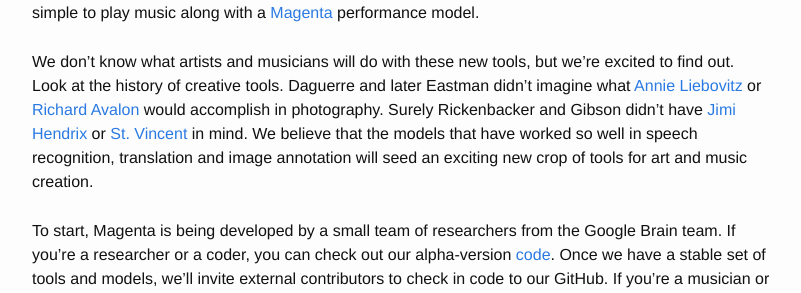
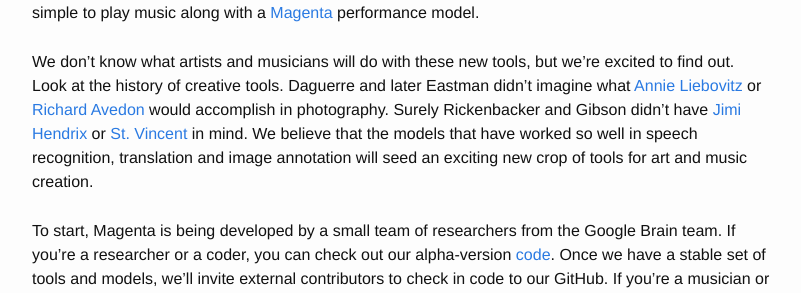
Before and after one commit to magenta/magenta, a Jekyll site: the page built from _posts/2016-06-01-welcome-to-magenta.markdown, in a window 1280 px wide and 900 px high, scrolled down 525 px. Shown: the part 159-452 px from the top of the window, without its empty margins (238-1039 px from the left). Built offline with Jekyll 4.4.1, drawn with Linux system fonts in a browser that asks for light colours.

Commit message:
Update 2016-06-01-welcome-to-magenta.markdown

```diff
--- a/_posts/2016-06-01-welcome-to-magenta.markdown
+++ b/_posts/2016-06-01-welcome-to-magenta.markdown
@@ -41,7 +41,7 @@
 but we're excited to find out. Look at the history of creative
 tools. Daguerre and later Eastman didn’t imagine what [Annie
 Liebovitz](https://en.wikipedia.org/wiki/Annie_Leibovitz) or [Richard
-Avalon](https://en.wikipedia.org/wiki/Richard_Avalon) would accomplish
+Avedon](https://en.wikipedia.org/wiki/Richard_Avedon) would accomplish
 in photography. Surely Rickenbacker and Gibson didn’t have [Jimi
 Hendrix](https://en.wikipedia.org/wiki/Jimi_Hendrix) or
 [St. Vincent](https://en.wikipedia.org/wiki/St._Vincent_(musician)) in
```
